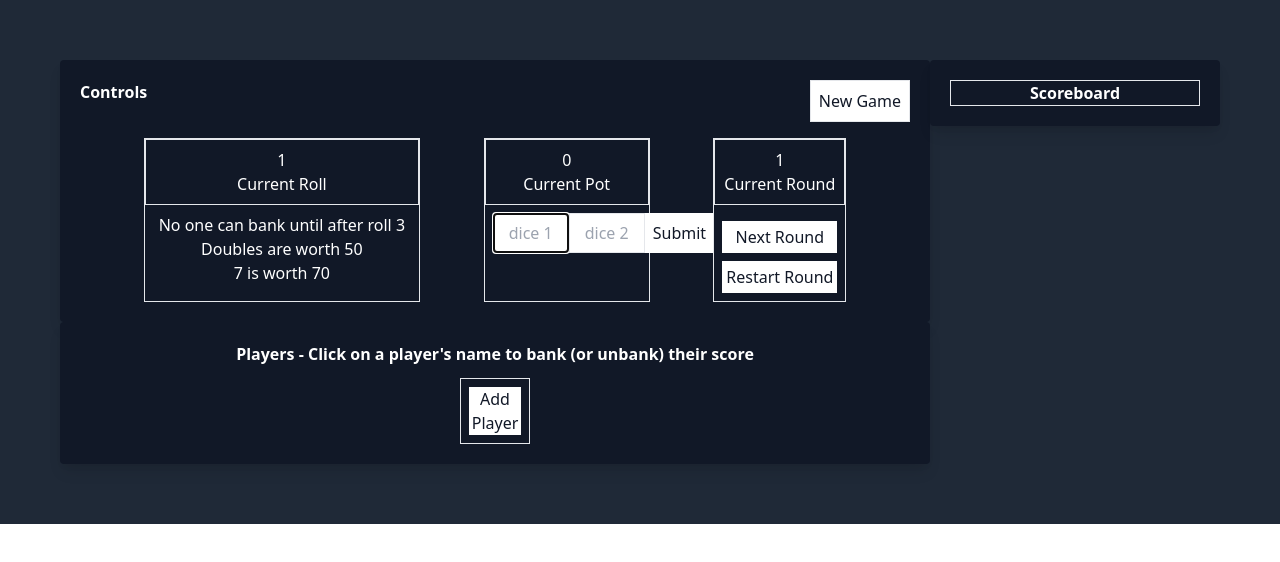
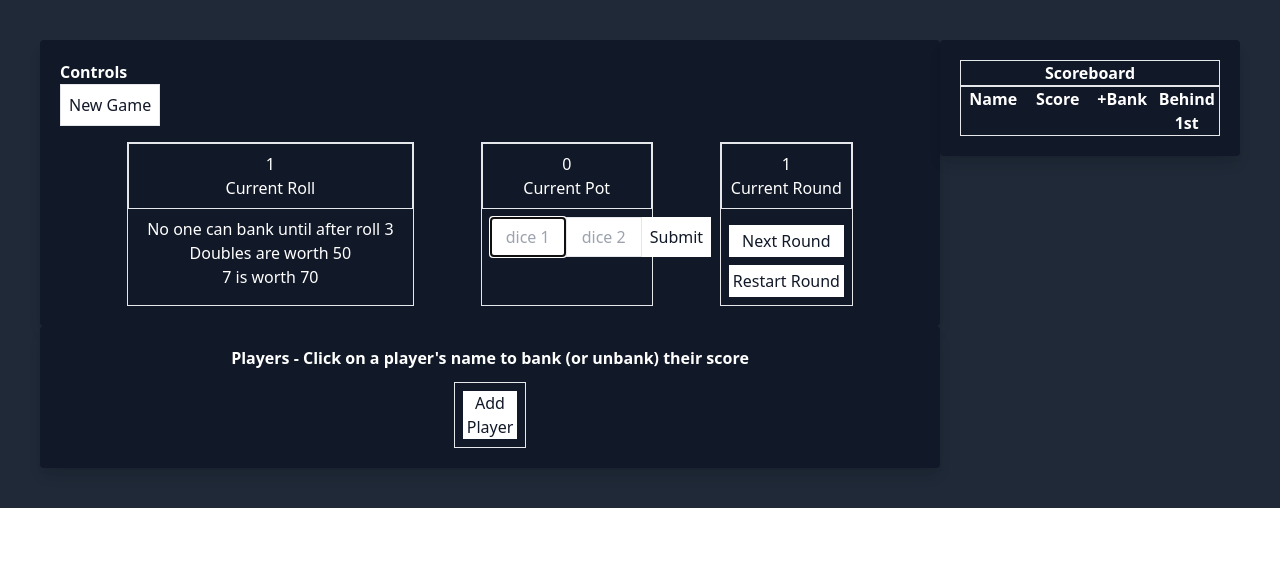
Before and after one commit to KyleCardwell/familystockmarket, a React (Create React App) app: page / in a window 1280 px wide. Shown: the top 562 px of the page. Built offline with nearby package versions, Linux system fonts and the light colour scheme.

Commit message:
added points behind 1st and points if banked columns

```diff
--- a/src/App.js
+++ b/src/App.js
@@ -6,7 +6,7 @@ import Controls from './components/Controls';
 const App = (props) => {
 
   return (
-    <div className="bg-gray-800 p-10 text-white h-screen">
+    <div className="bg-gray-800 p-5 text-white h-screen">
       <header className="p-5 h-full">
         <div className="flex justify-evenly">
           <div className="w-3/4">
--- a/src/actions/index.js
+++ b/src/actions/index.js
@@ -7,6 +7,7 @@ export const UNBANK_PLAYER = "UNBANK_PLAYER"
 export const NEXT_ROUND = "NEXT_ROUND"
 export const DELETE_PLAYER = "DELETE_PLAYER"
 export const NEW_GAME = "NEW_GAME"
+export const TOP_SCORE = "TOP_SCORE"
 
 export const addPlayer= (player) => {
     return({type: ADD_PLAYER, payload: player})
@@ -35,3 +36,7 @@ export const deletePlayer = (id) => {
 export const newGame = () => {
     return({type: NEW_GAME})
 }
+
+export const setTopScore = (num) => {
+    return({type: TOP_SCORE, payload: num})
+}
--- a/src/components/Controls.js
+++ b/src/components/Controls.js
@@ -67,7 +67,7 @@ const Controls = (props) => {
     return (
         <div className="bg-gray-900 max-w-full rounded overflow-hidden shadow-lg p-5">
 
-            <div className="flex justify-between mb-4">
+            <div className="flex-row-reverse justify-between mb-4">
                 <h4 className="font-bold">Controls</h4>
                 <button
                     type="button"
--- a/src/components/ScoreCard.js
+++ b/src/components/ScoreCard.js
@@ -3,9 +3,12 @@ import React from 'react';
 const ScoreCard = (props) => {
 
     return(
-        <div className={`border p-1 flex justify-evenly`}>
-            <h4>{props.name}</h4>
-            <h4>{props.points}</h4>
+        <div className={`border p-1 flex justify-between`}>
+            <h4 className="w-1/4">{props.name}</h4>
+            <h4 className="w-1/4 text-center">{props.points}</h4>
+            <h4 className="w-1/4 text-center">{props.isBanked ? "-" : props.ifBank}</h4>
+            <h4 className="w-1/4 text-center">{props.topScore === props.points ? "-" : props.behind1st}</h4>
+
         </div>
     )
 }
--- a/src/components/Scoreboard.js
+++ b/src/components/Scoreboard.js
@@ -1,6 +1,7 @@
-import React from 'react';
+import React, { useEffect } from 'react';
 import { connect } from 'react-redux'
 import ScoreCard from './ScoreCard';
+import { setTopScore } from '../actions';
 
 const Scoreboard = (props) => {
 
@@ -10,10 +11,27 @@ const Scoreboard = (props) => {
 
     sorted.sort(function(a,b){return b.points - a.points})
 
+    if(sorted.length > 0){
+
+        props.setTopScore(sorted[0].points)
+
+    }
+
+
+
+
     return (
         <section className="bg-gray-900 max-w-full rounded overflow-hidden shadow-lg p-5 h-full">
 
             <h4 className="font-bold text-center border">Scoreboard</h4>
+            <div className="flex justify-between font-bold border">
+
+                <h4 className="w-1/4 text-center">Name</h4>
+                <h4 className="w-1/4 text-center">Score</h4>
+                <h4 className="w-1/4 text-center">+Bank</h4>
+                <h4 className="w-1/4 text-center">Behind 1st</h4>
+
+            </div>
 
             <div className={`flex-row `}>
 
@@ -26,6 +44,9 @@ const Scoreboard = (props) => {
                             name={person.name}
                             points={person.points}
                             isBanked={person.isBanked}
+                            behind1st={props.topScore - person.points}
+                            ifBank={person.points + props.currentPot}
+                            topScore={props.topScore}
                         />
                     );
                 })}
@@ -39,8 +60,10 @@ const Scoreboard = (props) => {
 
 const mapStateToProps = (state) => {
     return({
-        players: state.players
+        players: state.players,
+        topScore: state.topScore,
+        currentPot: state.currentPot
     })
 }
 
-export default connect(mapStateToProps)(Scoreboard);
+export default connect(mapStateToProps, {setTopScore})(Scoreboard);
--- a/src/reducers/index.js
+++ b/src/reducers/index.js
@@ -1,4 +1,4 @@
-import { ADD_PLAYER, ADD_TO_POT, BANK_PLAYER, DELETE_PLAYER, NEW_GAME, NEXT_ROUND, UNBANK_PLAYER } from "../actions";
+import { ADD_PLAYER, ADD_TO_POT, BANK_PLAYER, DELETE_PLAYER, NEW_GAME, NEXT_ROUND, TOP_SCORE, UNBANK_PLAYER } from "../actions";
 // import { fakePlayers } from "../components/fakePlayers";
 
 export const initialState = {
@@ -7,6 +7,7 @@ export const initialState = {
     currentPot: 0,
     currentRoll: 1,
     currentRound: 1,
+    topScore: 0,
 
 }
 
@@ -111,6 +112,11 @@ export const reducer = (state = initialState, action) => {
                     })
                 })
             })
+        case(TOP_SCORE):
+            return({
+                ...state,
+                topScore: action.payload
+            })
         default:
             return state;
     }
```
